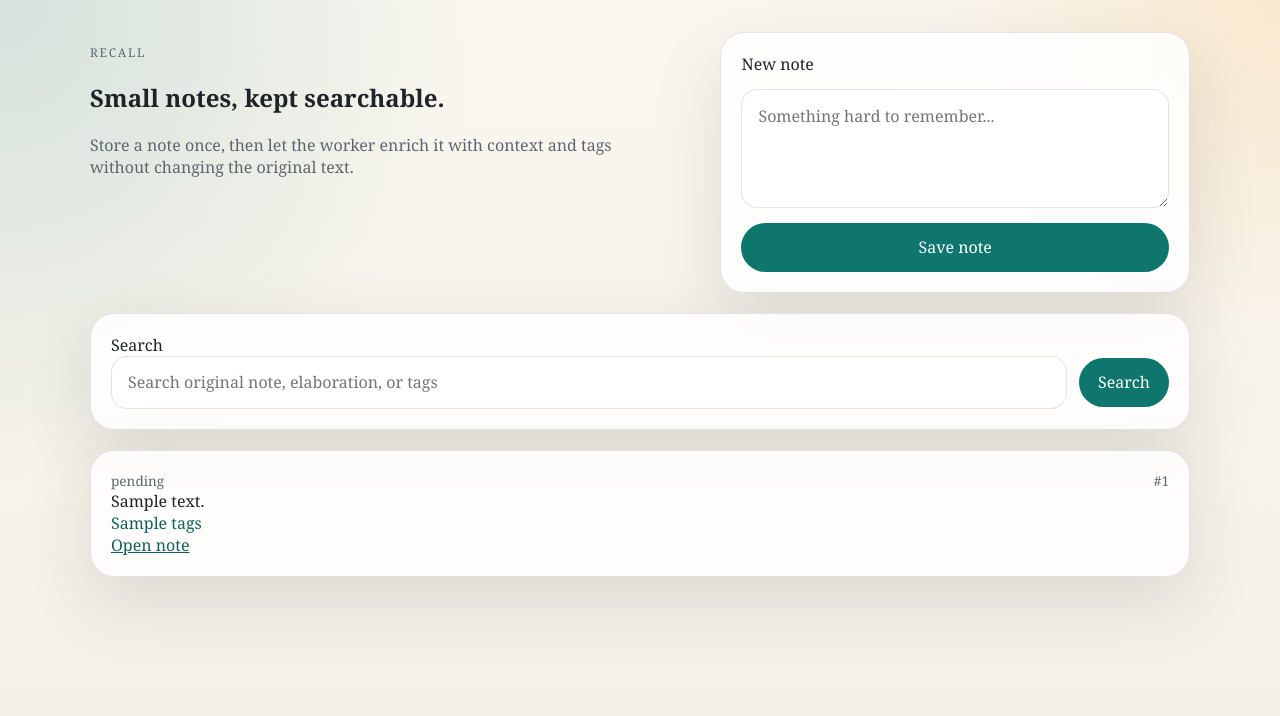
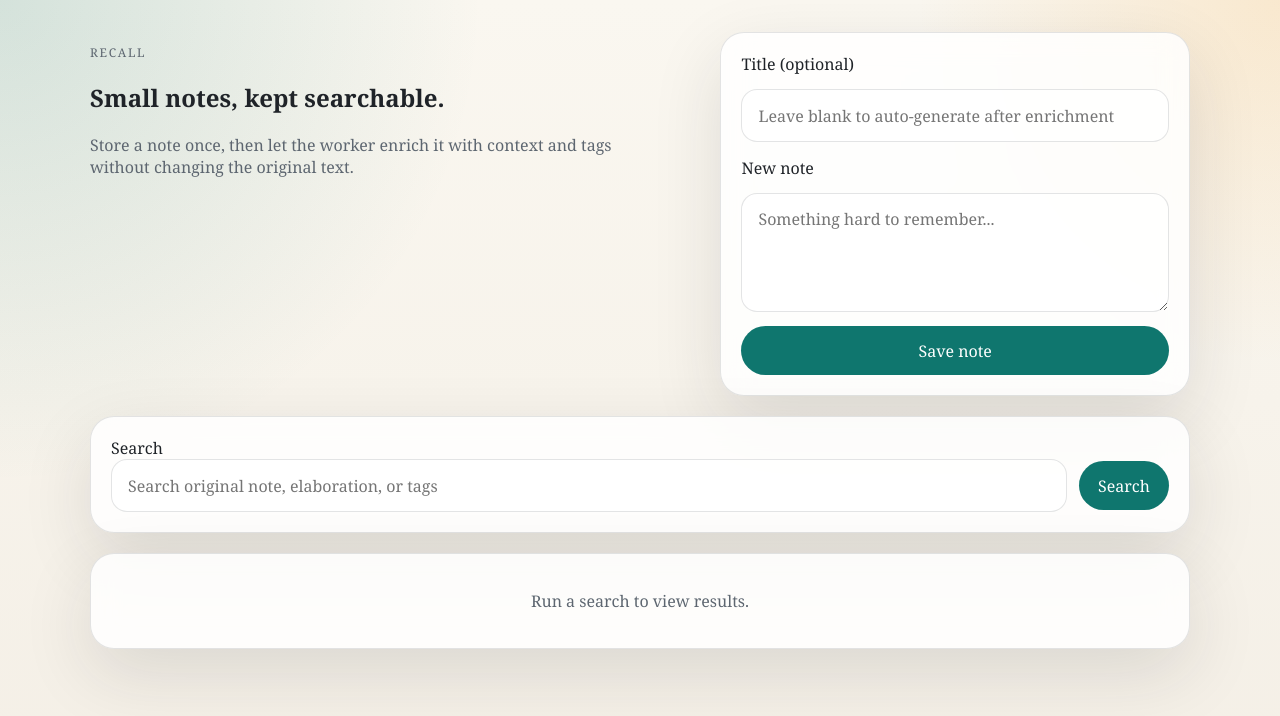
Before and after one commit to Adams-Scott/recall, a FastAPI app: template src/recall/web/templates/index.html in a window 1280 px wide. Shown: the top 716 px of the page. Run offline with FastAPI, Linux system fonts and the light colour scheme; the template is opened without the code that fills it: most values are stand-ins (such as "Sample title", 1, 10 or a date in 2020); parts of the project's set-up code (start-up, migrations or seed data) failed here and were passed over.

Commit message:
Implement note title feature and pagination for search results
- Added title field to Note model and updated related schemas.
- Enhanced create and update note services to handle title input.
- Modified API endpoints to accept title when creating or updating notes.
- Updated web templates to include title input and display.
- Implemented pagination for search results in the home view.
- Added tests for title enrichment and pagination functionality.

```diff
--- a/docker-compose.yml
+++ b/docker-compose.yml
@@ -8,7 +8,7 @@ services:
     ports:
       - "8000:8000"
     volumes:
-      - recall_data:/data
+      - ./recall_data:/data
 
   web:
     build: .
@@ -19,7 +19,7 @@ services:
     ports:
       - "8001:8001"
     volumes:
-      - recall_data:/data
+      - ./recall_data:/data
 
   worker:
     build: .
@@ -30,7 +30,7 @@ services:
       RECALL_ENRICH_INTERVAL_SECONDS: "60"
       RECALL_ENRICH_BATCH_SIZE: "10"
     volumes:
-      - recall_data:/data
+      - ./recall_data:/data
 
 volumes:
   recall_data:
--- a/pyproject.toml
+++ b/pyproject.toml
@@ -25,6 +25,9 @@ dev = [
 [tool.setuptools]
 package-dir = {"" = "src"}
 
+[tool.setuptools.package-data]
+"recall.web" = ["templates/*.html", "static/*"]
+
 [tool.setuptools.packages.find]
 where = ["src"]
 
--- a/src/recall/api/main.py
+++ b/src/recall/api/main.py
@@ -34,7 +34,7 @@ def list_notes(service: NoteService = Depends(get_note_service)):
 
 @app.post("/notes", response_model=NoteRead, status_code=201)
 def create_note(payload: NoteCreate, service: NoteService = Depends(get_note_service)):
-    return service.create_note(payload.original_note)
+    return service.create_note(payload.original_note, title=payload.title)
 
 
 @app.get("/notes/{note_id}", response_model=NoteRead)
@@ -47,7 +47,7 @@ def get_note(note_id: int, service: NoteService = Depends(get_note_service)):
 
 @app.put("/notes/{note_id}", response_model=NoteRead)
 def update_note(note_id: int, payload: NoteUpdate, service: NoteService = Depends(get_note_service)):
-    note = service.update_note(note_id, payload.original_note)
+    note = service.update_note(note_id, payload.original_note, title=payload.title)
     if note is None:
         raise HTTPException(status_code=404, detail="Note not found")
     return note
--- a/src/recall/core/models.py
+++ b/src/recall/core/models.py
@@ -16,6 +16,7 @@ class Note(Base):
     __tablename__ = "notes"
 
     id: Mapped[int] = mapped_column(Integer, primary_key=True, autoincrement=True)
+    title: Mapped[str | None] = mapped_column(String(255), nullable=True)
     original_note: Mapped[str] = mapped_column(Text, nullable=False)
     elaborated_note: Mapped[str | None] = mapped_column(Text, nullable=True)
     tags: Mapped[str | None] = mapped_column(Text, nullable=True)
--- a/src/recall/core/schemas.py
+++ b/src/recall/core/schemas.py
@@ -6,10 +6,12 @@ from pydantic import BaseModel, ConfigDict, Field
 
 
 class NoteCreate(BaseModel):
+    title: str = ""
     original_note: str = Field(min_length=1)
 
 
 class NoteUpdate(BaseModel):
+    title: str = ""
     original_note: str = Field(min_length=1)
 
 
@@ -17,6 +19,7 @@ class NoteRead(BaseModel):
     model_config = ConfigDict(from_attributes=True)
 
     id: int
+    title: str | None
     original_note: str
     elaborated_note: str | None
     tags: str | None
--- a/src/recall/web/main.py
+++ b/src/recall/web/main.py
@@ -30,22 +30,40 @@ def get_note_service(session: Session = Depends(get_session)) -> NoteService:
 
 
 @app.get("/", response_class=HTMLResponse)
-def home(request: Request, q: str = "", service: NoteService = Depends(get_note_service)):
-    notes = service.search_notes(q) if q else service.list_notes()
+def home(request: Request, q: str = "", page: int = 1, service: NoteService = Depends(get_note_service)):
+    has_searched = bool(q.strip())
+    current_page = max(page, 1)
+    page_size = 10
+    if has_searched:
+        notes, total_results = service.search_notes_paginated(q, page=current_page, page_size=page_size)
+    else:
+        notes, total_results = [], 0
+
+    total_pages = (total_results + page_size - 1) // page_size if total_results else 0
     return templates.TemplateResponse(
+        request,
         "index.html",
-        {
+        context={
             "request": request,
             "app_name": settings.app_name,
             "notes": notes,
             "query": q,
+            "has_searched": has_searched,
+            "page": current_page,
+            "page_size": page_size,
+            "total_results": total_results,
+            "total_pages": total_pages,
         },
     )
 
 
 @app.post("/notes")
-def create_note(original_note: str = Form(...), service: NoteService = Depends(get_note_service)):
-    service.create_note(original_note)
+def create_note(
+    original_note: str = Form(...),
+    title: str = Form(default=""),
+    service: NoteService = Depends(get_note_service),
+):
+    service.create_note(original_note, title=title)
     return RedirectResponse(url="/", status_code=303)
 
 
@@ -55,8 +73,9 @@ def note_detail(request: Request, note_id: int, service: NoteService = Depends(g
     if note is None:
         raise HTTPException(status_code=404, detail="Note not found")
     return templates.TemplateResponse(
+        request,
         "detail.html",
-        {
+        context={
             "request": request,
             "app_name": settings.app_name,
             "note": note,
@@ -70,8 +89,9 @@ def edit_note(request: Request, note_id: int, service: NoteService = Depends(get
     if note is None:
         raise HTTPException(status_code=404, detail="Note not found")
     return templates.TemplateResponse(
+        request,
         "edit.html",
-        {
+        context={
             "request": request,
             "app_name": settings.app_name,
             "note": note,
@@ -80,8 +100,13 @@ def edit_note(request: Request, note_id: int, service: NoteService = Depends(get
 
 
 @app.post("/notes/{note_id}/edit")
-def save_note(note_id: int, original_note: str = Form(...), service: NoteService = Depends(get_note_service)):
-    if service.update_note(note_id, original_note) is None:
+def save_note(
+    note_id: int,
+    original_note: str = Form(...),
+    title: str = Form(default=""),
+    service: NoteService = Depends(get_note_service),
+):
+    if service.update_note(note_id, original_note, title=title) is None:
         raise HTTPException(status_code=404, detail="Note not found")
     return RedirectResponse(url=f"/notes/{note_id}", status_code=303)
 
--- a/src/recall/web/static/styles.css
+++ b/src/recall/web/static/styles.css
@@ -118,6 +118,11 @@ button:hover {
   margin: 0;
 }
 
+.note-card h2 {
+  margin: 0;
+  font-size: 1.15rem;
+}
+
 .note-meta {
   display: flex;
   justify-content: space-between;
@@ -134,6 +139,13 @@ button:hover {
   color: var(--muted);
 }
 
+.pagination-row {
+  display: flex;
+  justify-content: space-between;
+  align-items: center;
+  gap: 0.75rem;
+}
+
 @media (max-width: 800px) {
   .hero {
     grid-template-columns: 1fr;
--- a/src/recall/web/templates/detail.html
+++ b/src/recall/web/templates/detail.html
@@ -2,10 +2,11 @@
 {% block content %}
 <section class="card stack">
   <a href="/">Back</a>
-  <h1>Note #{{ note.id }}</h1>
+  <h1>{{ note.title or "Untitled" }}</h1>
+  <p class="eyebrow">Note #{{ note.id }}</p>
   <p class="eyebrow">Original</p>
   <p>{{ note.original_note }}</p>
-  <p class="eyebrow">Elaboration</p>
+  <p class="eyebrow">Enriched text</p>
   <p>{{ note.elaborated_note or "Waiting for enrichment." }}</p>
   <p class="eyebrow">Tags</p>
   <p>{{ note.tags or "No tags yet." }}</p>
--- a/src/recall/web/templates/edit.html
+++ b/src/recall/web/templates/edit.html
@@ -4,6 +4,8 @@
   <a href="/notes/{{ note.id }}">Back</a>
   <h1>Edit note</h1>
   <form method="post" action="/notes/{{ note.id }}/edit" class="stack">
+    <label for="title">Title (optional)</label>
+    <input id="title" name="title" value="{{ note.title or '' }}" placeholder="Leave blank to auto-generate after enrichment" />
     <label for="original_note">Original note</label>
     <textarea id="original_note" name="original_note" rows="8">{{ note.original_note }}</textarea>
     <button type="submit">Save changes</button>
--- a/src/recall/web/templates/index.html
+++ b/src/recall/web/templates/index.html
@@ -8,6 +8,8 @@
   </div>
 
   <form class="card stack" method="post" action="/notes">
+    <label for="title">Title (optional)</label>
+    <input id="title" name="title" placeholder="Leave blank to auto-generate after enrichment" />
     <label for="original_note">New note</label>
     <textarea id="original_note" name="original_note" rows="4" placeholder="Something hard to remember..."></textarea>
     <button type="submit">Save note</button>
@@ -25,12 +27,14 @@
 </section>
 
 <section class="notes-grid">
+  {% if has_searched %}
   {% for note in notes %}
   <article class="card note-card">
     <div class="note-meta">
       <span>{{ note.enrichment_status }}</span>
       <span>#{{ note.id }}</span>
     </div>
+    <h2>{{ note.title or "Untitled" }}</h2>
     <p>{{ note.original_note }}</p>
     {% if note.tags %}
     <p class="tags">{{ note.tags }}</p>
@@ -39,8 +43,27 @@
   </article>
   {% else %}
   <article class="card empty-state">
-    <p>No notes yet.</p>
+    <p>No matching notes for your search.</p>
   </article>
   {% endfor %}
+  {% else %}
+  <article class="card empty-state">
+    <p>Run a search to view results.</p>
+  </article>
+  {% endif %}
 </section>
+
+{% if has_searched and total_pages > 1 %}
+<section class="toolbar card pagination-row">
+  <span>Showing page {{ page }} of {{ total_pages }} ({{ total_results }} results)</span>
+  <div class="row">
+    {% if page > 1 %}
+    <a href="/?q={{ query }}&page={{ page - 1 }}">Previous</a>
+    {% endif %}
+    {% if page < total_pages %}
+    <a href="/?q={{ query }}&page={{ page + 1 }}">Next</a>
+    {% endif %}
+  </div>
+</section>
+{% endif %}
 {% endblock %}
```
Also changed, not shown: src/recall/core/db.py (+9 -1 lines), src/recall/core/llm.py (+15 -1 lines), src/recall/core/service.py (+40 -4 lines), tests/test_service.py (+24 -0 lines), 1 other file.
